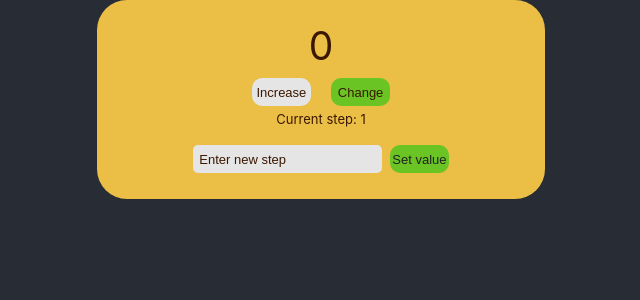
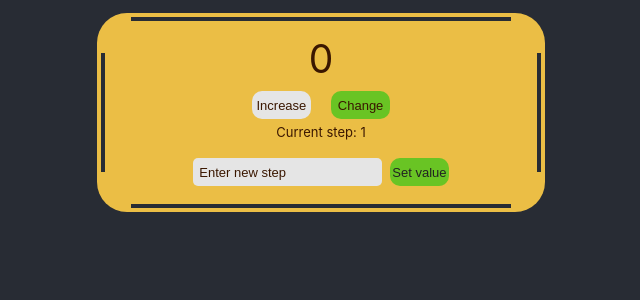
Before and after one commit to Schneizel-el-Britania/react-practie-5, a React (Create React App) app: page / in a window 1280 px wide. Shown: the top 300 px of the page, without its empty margins (319-959 px from the left). Built offline with nearby package versions, Linux system fonts and the light colour scheme.

Commit message:
Add border styles for Counter

```diff
--- a/src/components/CounterSection/Counter/Counter.module.css
+++ b/src/components/CounterSection/Counter/Counter.module.css
@@ -6,13 +6,50 @@
 }
 
 .counter {
+  --counter-border: 4px solid var(--bg-pg-color);
+  --border-indent: 4px;
+
   width: 35vw;
   padding: 2rem;
-  margin: auto;
+  margin: 1rem auto;
 
   border-radius: calc(var(--border-radius) * 3);
   background-color: var(--counter-bg-color);
   text-align: center;
+
+  position: relative;
+
+}
+
+.counterWrapper {
+  position: relative;
+  z-index: 2;
+}
+
+.counter::after {
+  content: "";
+  width: 85%;
+
+  border-bottom: var(--counter-border);
+  border-top: var(--counter-border);
+
+  position: absolute;
+  left: 7.5%;
+  top: var(--border-indent);
+  bottom: var(--border-indent);
+}
+
+.counter::before {
+  content: "";
+  height: 60%;
+
+  border-left: var(--counter-border);
+  border-right: var(--counter-border);
+
+  position: absolute;
+  left: var(--border-indent);
+  right: var(--border-indent);
+  top: 20%;
 }
 
 .value {
--- a/src/components/CounterSection/Counter/index.js
+++ b/src/components/CounterSection/Counter/index.js
@@ -27,6 +27,7 @@ export default class Counter extends Component {
     const { step, value, direction } = this.state;
     return (
       <article className={styles.counter}>
+        <div className={styles.counterWrapper}>
           <p className={styles.value}>{value}</p>
           <CounterСontrol
             setValue={this.setValue}
@@ -35,6 +36,7 @@ export default class Counter extends Component {
           />
           <ShowStep step={step} />
           <SetStep setStep={this.setStep} />
+        </div>
       </article>
     );
   }
```
Lines whose indentation alone changed are shown as unchanged.
